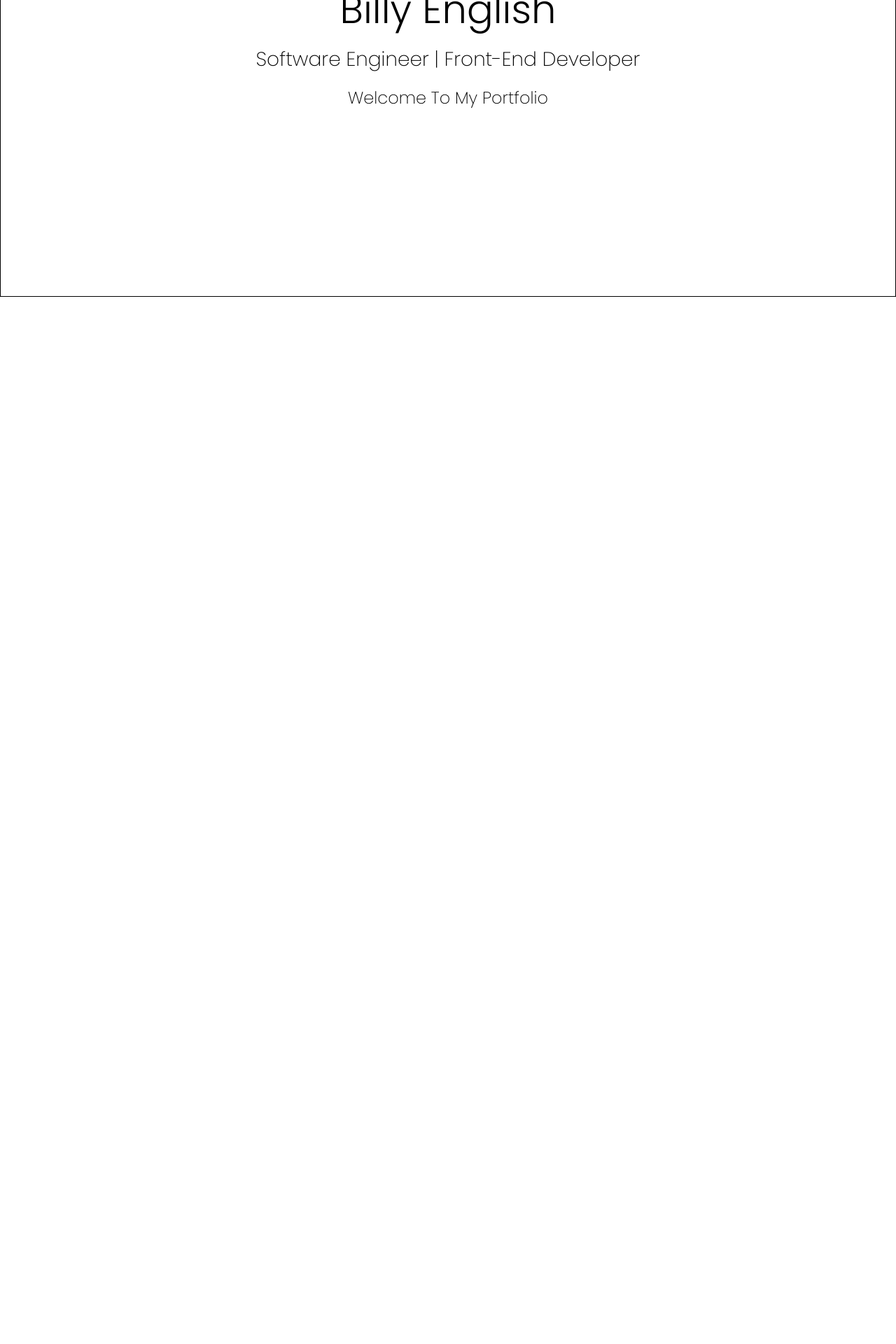
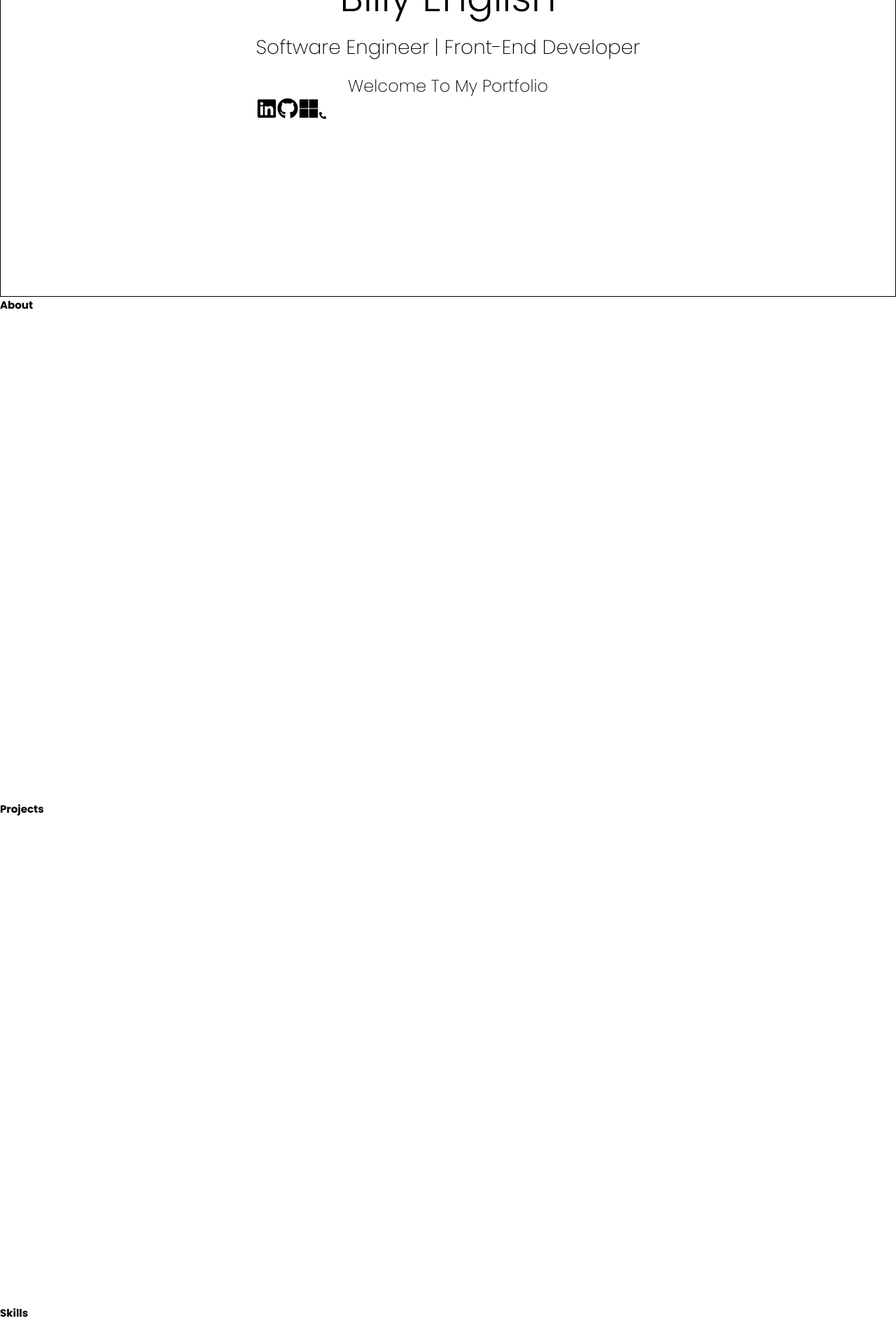
Before and after one commit to billyenglish/billy-portfolio, a React (Vite) app: page / in a window 1280 px wide. Shown: the part 392-2312 px from the top of the page at 70% size. Before the commit the page ends 816 px from the top, so only its background shows below. Built offline with nearby package versions, Linux system fonts and the light colour scheme.

Commit message:
Adding Subcomponents to the Main Component.

```diff
--- a/src/components/Main.jsx
+++ b/src/components/Main.jsx
@@ -1,13 +1,17 @@
+import Home from "../subcomponents/Home";
+import About from "../subcomponents/About";
+import Projects from "../subcomponents/Projects";
+import Skills from "../subcomponents/Skills";
+import ContactMe from "../subcomponents/ContactMe";
+
 const Main = () => {
     return (
-        <main className="hero-section">
-            <section>
-                <h2 id="portfolio-author">Billy English</h2>
-
-                <h3 id="career-title">Software Engineer | Front-End Developer</h3>
-
-                <p id="author-heading">Welcome to my portfolio</p>
-            </section>
+        <main>
+            <Home />
+            <About />
+            <Projects />
+            <Skills />
+            <ContactMe />
         </main>
     );
 };
```
